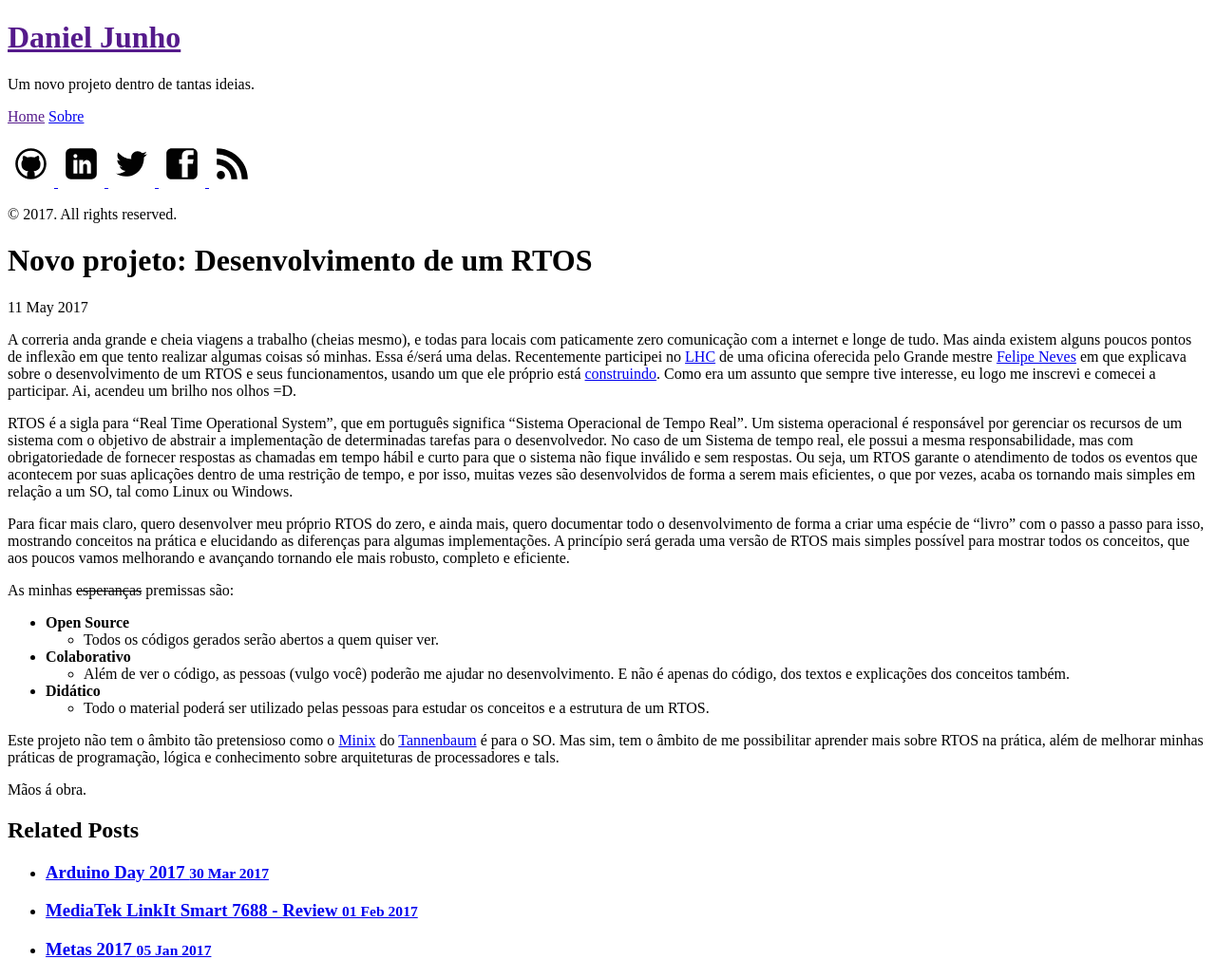
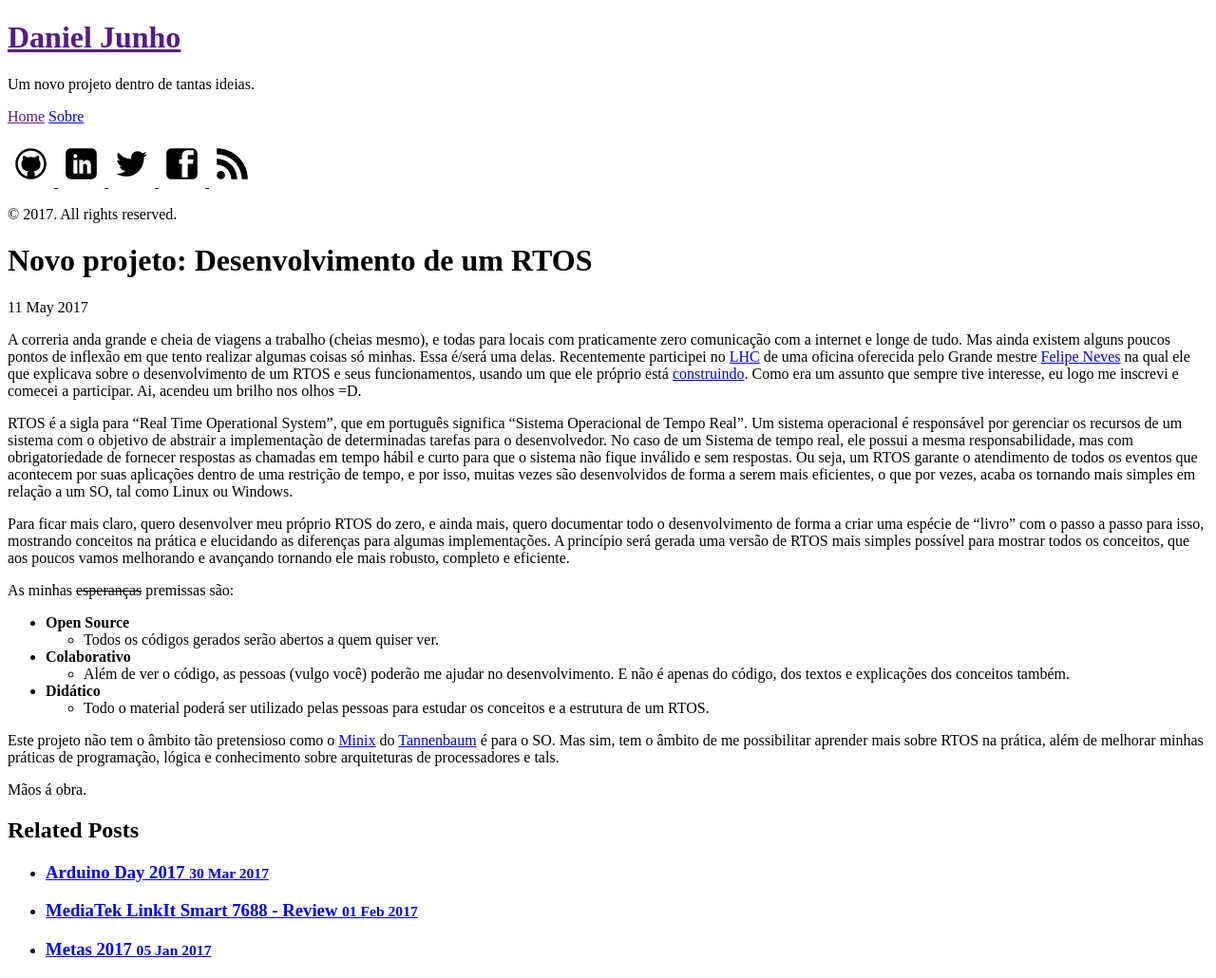
Before and after one commit to djunho/djunho.github.io, a Jekyll site: the page built from _posts/2017-05-11-NovoRTOS.md, in a window 1280 px wide. Shown: the whole page at 95% size. Built offline with Jekyll 4.4.1, drawn with Linux system fonts in a browser that asks for light colours; comment, search, counter and statistics services are not loaded.

Commit message:
Correção ortografica

```diff
--- a/_posts/2017-05-11-NovoRTOS.md
+++ b/_posts/2017-05-11-NovoRTOS.md
@@ -4,8 +4,8 @@
 tags: projeto, educacional, RTOS, FreeRTOS, uLipeRTOS
 ---
 
-A correria anda grande e cheia viagens a trabalho (cheias mesmo), e todas para locais com paticamente zero comunicação com a internet e longe de tudo. Mas ainda existem alguns poucos pontos de inflexão em que tento realizar algumas coisas só minhas. Essa é/será uma delas.
-Recentemente participei no [LHC](https://lhc.net.br) de uma oficina oferecida pelo Grande mestre [Felipe Neves](https://www.embarcados.com.br/author/felipe-projetosterra-com-br/) em que explicava sobre o desenvolvimento de um RTOS e seus funcionamentos, usando um que ele próprio está [construindo](https://github.com/uLipe/uLipeRTOS). Como era um assunto que sempre tive interesse, eu logo me inscrevi e comecei a participar. Ai, acendeu um brilho nos olhos =D.
+A correria anda grande e cheia de viagens a trabalho (cheias mesmo), e todas para locais com praticamente zero comunicação com a internet e longe de tudo. Mas ainda existem alguns poucos pontos de inflexão em que tento realizar algumas coisas só minhas. Essa é/será uma delas.
+Recentemente participei no [LHC](https://lhc.net.br) de uma oficina oferecida pelo Grande mestre [Felipe Neves](https://www.embarcados.com.br/author/felipe-projetosterra-com-br/) na qual ele que explicava sobre o desenvolvimento de um RTOS e seus funcionamentos, usando um que ele próprio está [construindo](https://github.com/uLipe/uLipeRTOS). Como era um assunto que sempre tive interesse, eu logo me inscrevi e comecei a participar. Ai, acendeu um brilho nos olhos =D.
 
 <!-- more -->
 
```
